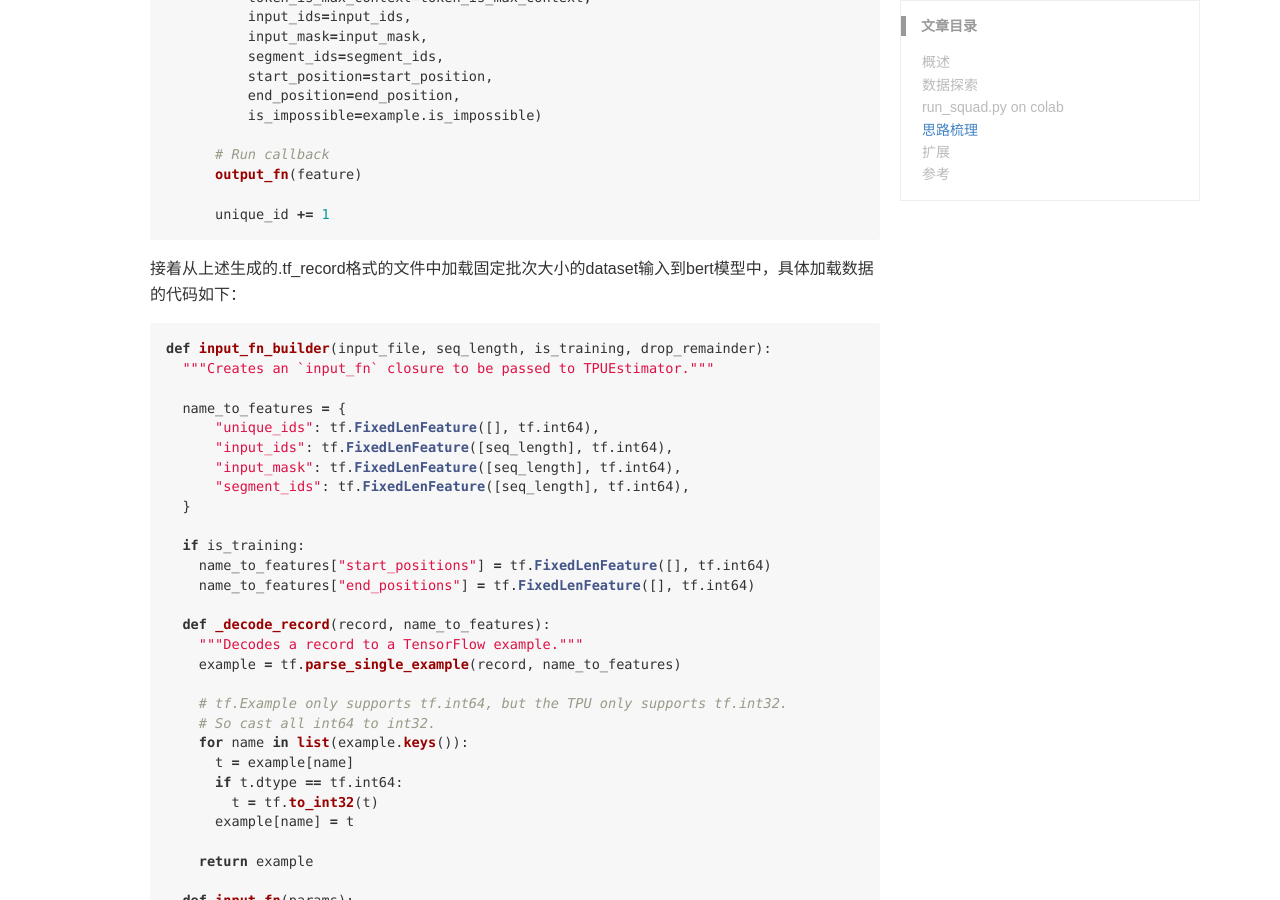
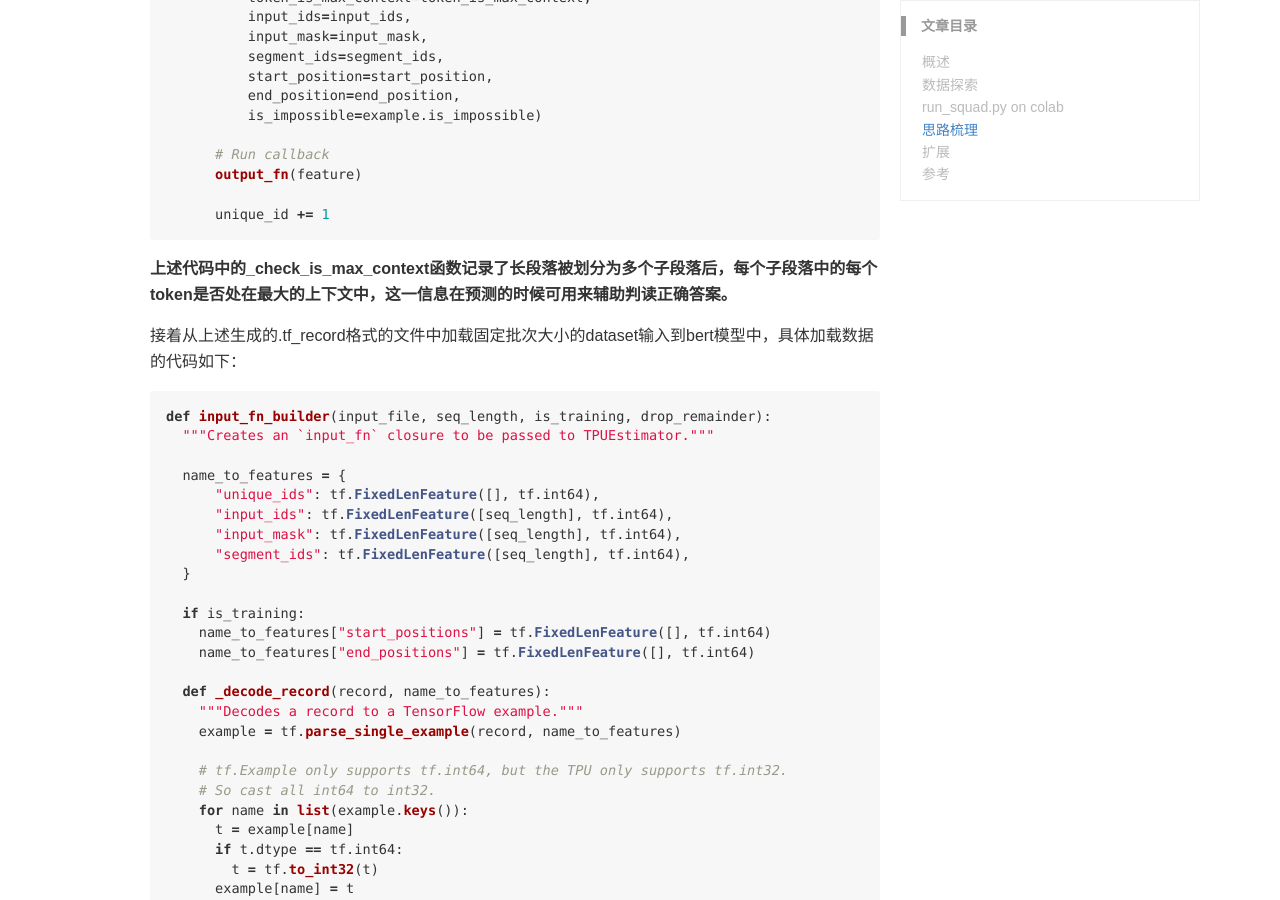
Before and after one commit to carlos9310/carlos9310.github.io, a Jekyll site: the page built from _posts/NLP/2019-09-27-MRC-squad2.0.md, in a window 1280 px wide and 900 px high, scrolled down 10488 px. Built offline with Jekyll 4.4.1, drawn with Linux system fonts in a browser that asks for light colours; comment, search, counter and statistics services are not loaded.

Commit message:
update MRC-squad2.0

````diff
--- a/_posts/NLP/2019-09-27-MRC-squad2.0.md
+++ b/_posts/NLP/2019-09-27-MRC-squad2.0.md
@@ -474,6 +474,7 @@ def convert_examples_to_features(examples, tokenizer, max_seq_length,
 
       unique_id += 1
 ```
+**上述代码中的_check_is_max_context函数记录了长段落被划分为多个子段落后，每个子段落中的每个token是否处在最大的上下文中，这一信息在预测的时候可用来辅助判读正确答案。**
 
 接着从上述生成的.tf_record格式的文件中加载固定批次大小的dataset输入到bert模型中，具体加载数据的代码如下：
 
````
